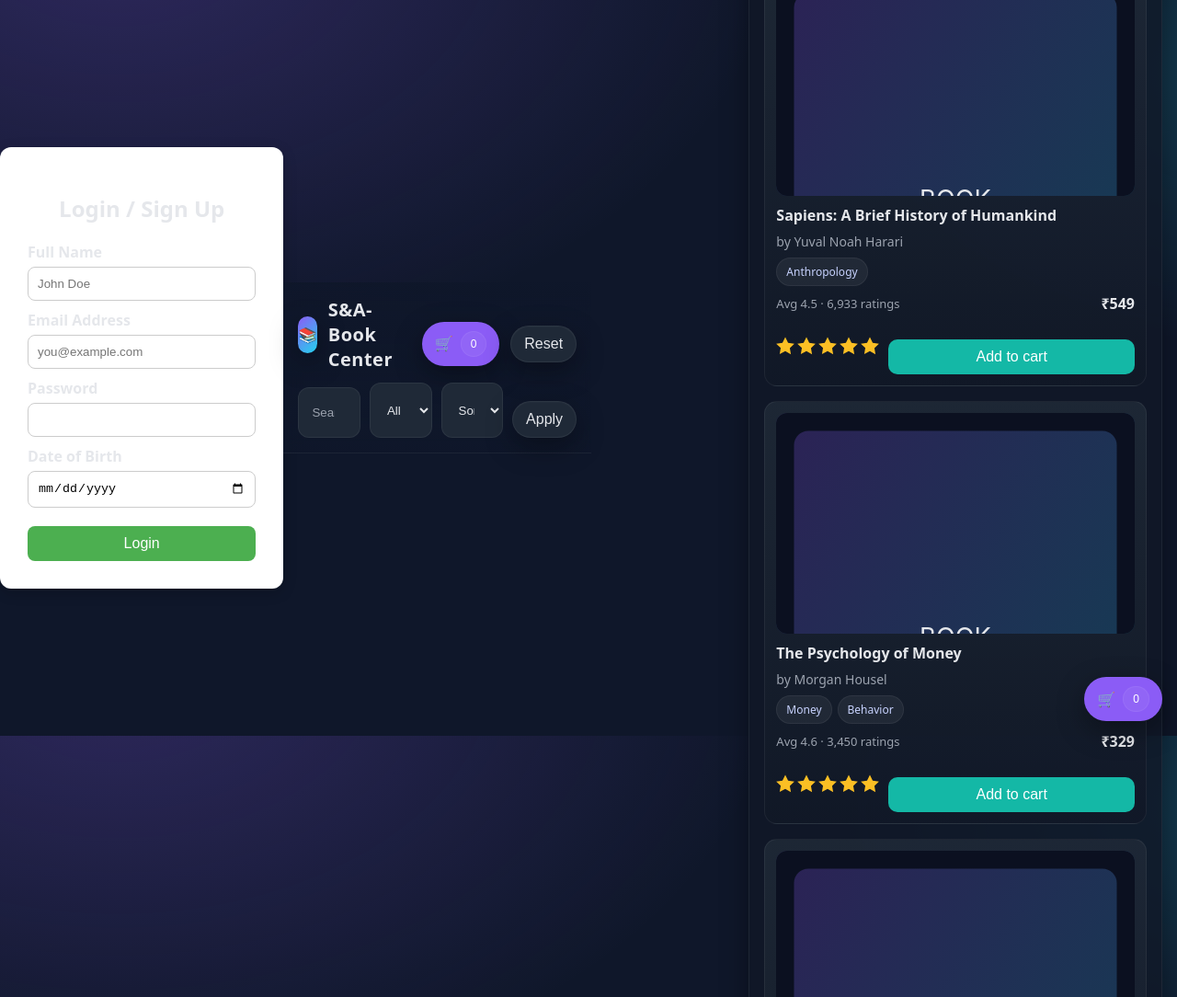
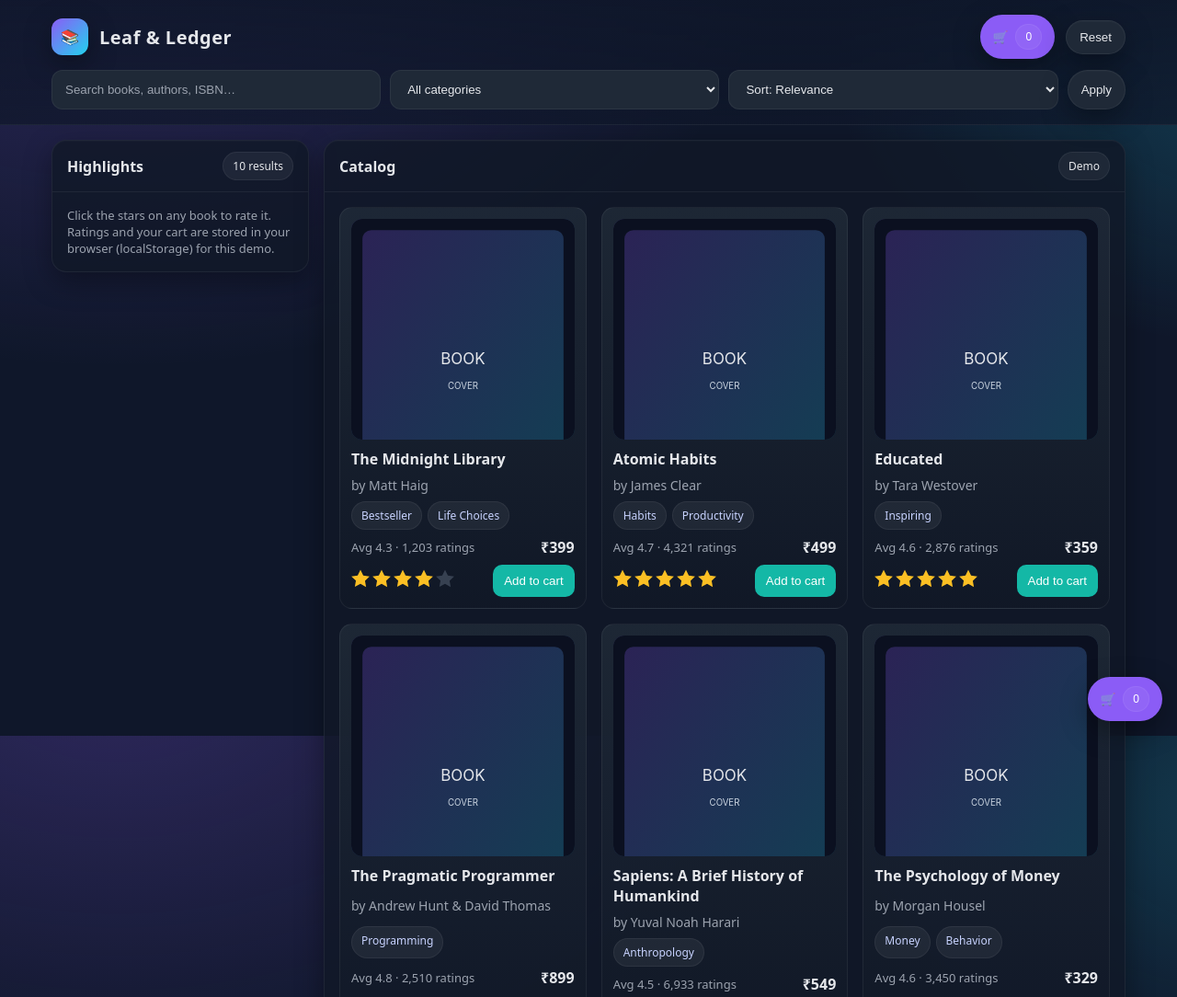
Before and after one commit to john20-bit/WT, a plain HTML site: page index.html in a window 1280 px wide. Shown: the top 1084 px of the page at 92% size. Drawn offline with Linux system fonts and the light colour scheme.

Commit message:
new informations uploaded

```diff
--- a/index.html
+++ b/index.html
@@ -1,82 +1,9 @@
 <!DOCTYPE html>
 <html lang="en">
 <head>
-  <meta charset="UTF-8">
-    <title>Book Store - Login</title>
-    <meta name="viewport" content="width=device-width, initial-scale=1.0">
-    <style>
-        body {
-            font-family: Arial, sans-serif;
-            background: linear-gradient(135deg, #f5f7fa, #c3cfe2);
-            display: flex;
-            justify-content: center;
-            align-items: center;
-            height: 100vh;
-            margin: 0;
-        }
-        .login-container {
-            background: white;
-            padding: 30px;
-            border-radius: 12px;
-            box-shadow: 0 4px 15px rgba(0,0,0,0.2);
-            width: 100%;
-            max-width: 400px;
-        }
-        h2 {
-            text-align: center;
-            margin-bottom: 20px;
-        }
-        label {
-            font-weight: bold;
-            display: block;
-            margin-top: 10px;
-        }
-        input {
-            width: 100%;
-            padding: 10px;
-            margin-top: 5px;
-            border-radius: 8px;
-            border: 1px solid #ccc;
-        }
-        button {
-            width: 100%;
-            padding: 10px;
-            margin-top: 20px;
-            background: #4CAF50;
-            color: white;
-            font-size: 16px;
-            border: none;
-            border-radius: 8px;
-            cursor: pointer;
-        }
-        button:hover {
-            background: #45a049;
-        }
-    </style>
-</head>
-<body>
-
-<div class="login-container">
-    <h2>Login / Sign Up</h2>
-    <form action="bookstore.html" method="POST">
-        <label for="name">Full Name</label>
-        <input type="text" id="name" name="name" placeholder="John Doe" required>
-
-        <label for="email">Email Address</label>
-        <input type="email" id="email" name="email" placeholder="you@example.com" required>
-
-        <label for="password">Password</label>
-        <input type="password" id="password" name="password" minlength="6" required>
-
-        <label for="dob">Date of Birth</label>
-        <input type="date" id="dob" name="dob" required>
-
-        <button type="submit">Login</button>
-    </form>
-</div>
   <meta charset="UTF-8" />
   <meta name="viewport" content="width=device-width, initial-scale=1" />
-  <title> Book Online Store </title>
+  <title>  Book Store with Ratings</title>
   <style>
     :root {
       --bg: #0f172a; /* slate-900 */
@@ -190,7 +117,7 @@
       <div class="topbar">
         <div class="brand">
           <div class="logo" aria-hidden="true">📚</div>
-          <h1>S&A-Book Center</h1>
+          <h1>Leaf & Ledger</h1>
         </div>
         <button id="cartButton" class="iconbtn" title="Open cart" aria-label="Open cart">🛒 <span id="cartCount" class="pill">0</span></button>
         <button id="clearAll" class="iconbtn secondary" title="Reset demo data">Reset</button>
```
Also changed, not shown: atomic.jfif (deleted).
